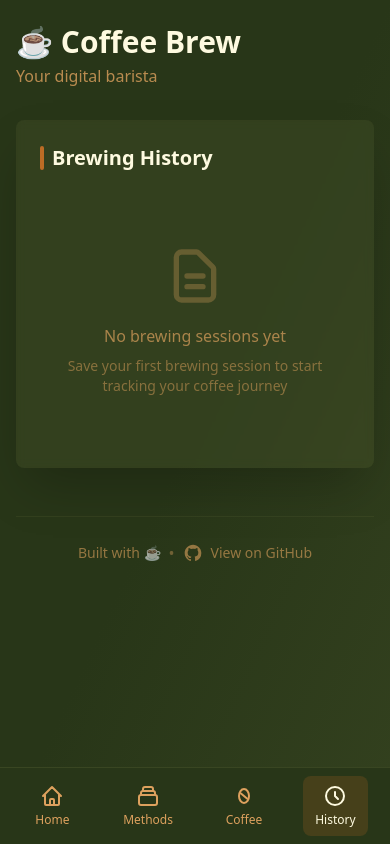
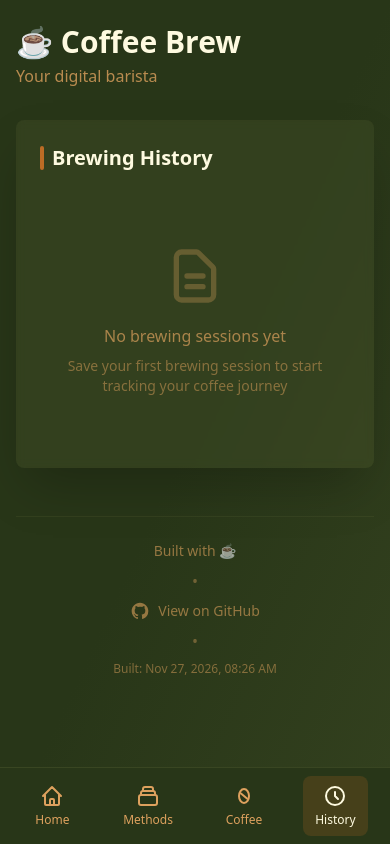
Before and after one commit to stromland/coffee, a React (Vite) app: page /coffee/history in a window 390 px wide. Built offline with nearby package versions, Linux system fonts and the light colour scheme.

Commit message:
feat: add build time to footer
- Add __BUILD_TIME__ constant via vite define config
- Display formatted build timestamp in footer
- Add type definition for __BUILD_TIME__ global
- Make footer responsive with flex-col on mobile

```diff
--- a/src/app/components/AppLayout.tsx
+++ b/src/app/components/AppLayout.tsx
@@ -111,7 +111,7 @@ const AppLayout = ({ children }: AppLayoutProps) => {
           <main>{children}</main>
 
           <footer className="mt-12 pt-6 pb-20 md:pb-0 border-t border-olive/20">
-            <div className="flex justify-center items-center gap-2 text-caramel/60">
+            <div className="flex flex-col sm:flex-row justify-center items-center gap-2 text-caramel/60">
               <span className="text-sm">Built with ☕</span>
               <span className="text-caramel/40">•</span>
               <a
@@ -130,6 +130,10 @@ const AppLayout = ({ children }: AppLayoutProps) => {
                 </svg>
                 <span>View on GitHub</span>
               </a>
+              <span className="text-caramel/40">•</span>
+              <span className="text-xs text-caramel/50">
+                Built: {new Date(typeof __BUILD_TIME__ !== 'undefined' ? __BUILD_TIME__ : new Date().toISOString()).toLocaleDateString('en-US', { month: 'short', day: 'numeric', year: 'numeric', hour: '2-digit', minute: '2-digit' })}
+              </span>
             </div>
           </footer>
         </div>
--- /dev/null
+++ b/src/vite-env.d.ts
@@ -0,0 +1,3 @@
+/// <reference types="vite/client" />
+
+declare const __BUILD_TIME__: string;
--- a/vite.config.ts
+++ b/vite.config.ts
@@ -39,4 +39,7 @@ export default defineConfig({
     }),
   ],
   base: "/coffee",
+  define: {
+    __BUILD_TIME__: JSON.stringify(new Date().toISOString()),
+  },
 });
```
